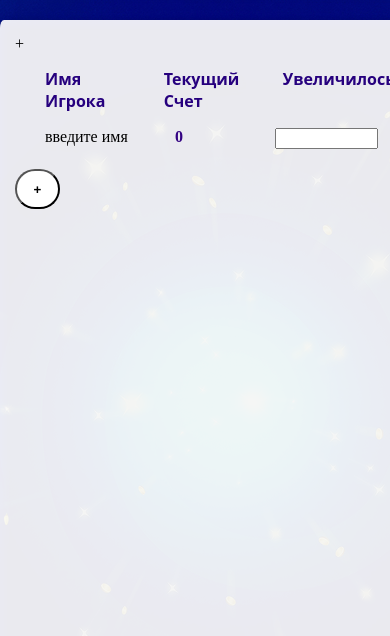
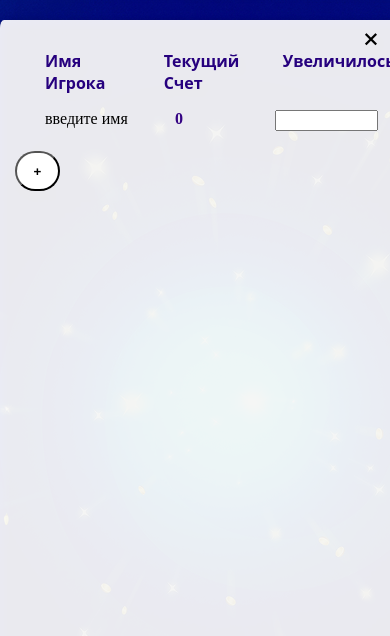
Before and after one commit to dekabr1/uno, a plain HTML site: page index.html in a window 390 px wide. Shown: the top 636 px of the page. Drawn offline with Linux system fonts and the light colour scheme.

Commit message:
Update style.css

```diff
--- a/style.css
+++ b/style.css
@@ -87,6 +87,21 @@ body {
 
 }
 
+.delete {
+    position: absolute;
+    top: 15px;
+    right: 20px;
+    width: 30px;
+    height: 30px;
+    cursor: pointer;
+}
+
+.deletex {
+    transform: rotate(45deg);
+    font-weight: bolder;
+    font-size: xx-large;
+}
+
 @keyframes fireAnimation {
     0% {
         background-position: 0% 50%;
@@ -160,6 +175,13 @@ body {
         cursor: pointer;
     }
 
-
+    .delete {
+        position: absolute;
+        top: 5px;
+        right: 20px;
+        width: 30px;
+        height: 30px;
+        cursor: pointer;
+    }
 
 }
```
